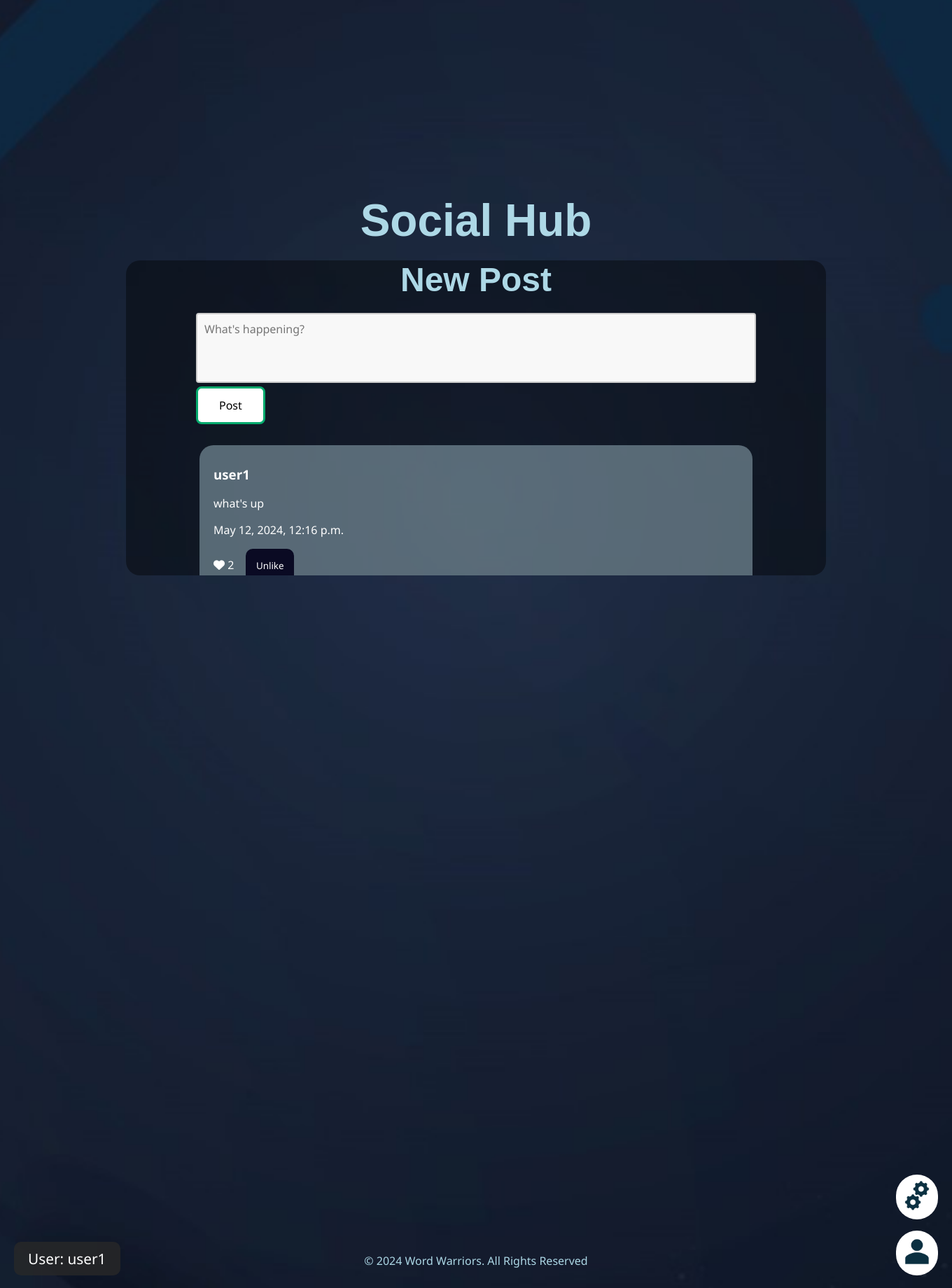
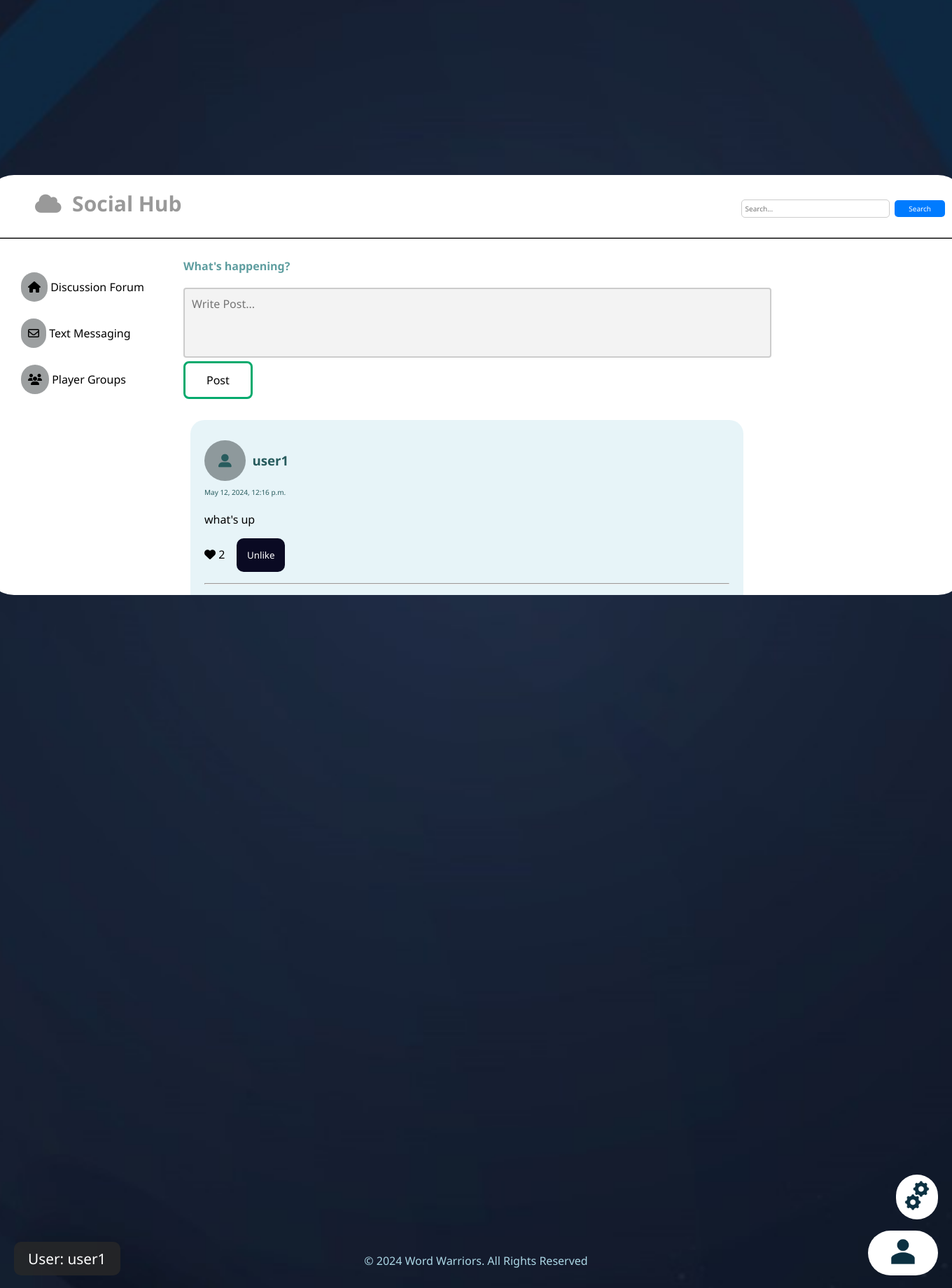
Before and after one commit to panhadng/hangman, a Django app: page /social in a window 1360 px wide. Shown: the part 758-2598 px from the top of the page at 70% size. Run offline with Django 4.2, Linux system fonts and the light colour scheme; a user stored in the database is signed in; data comes from the database, SQL or seed files in the repository; both versions use the stored data as it was after the commit; some libraries are stand-ins or nearby versions; some web fonts are replaced.

Commit message:
Social Hub
Updated social hup css

```diff
--- a/game/static/game/socials.css
+++ b/game/static/game/socials.css
@@ -3,28 +3,45 @@ header > h2{
 }
 .social-container {
   border-radius: 40px;
-  background-color:  rgba(0, 0, 0, 0.4);
-  width: 1000px;
-  height: 450px;
-  border-radius: 20px;
+  background-color:  white;
+  width: 1400px;
+  height: 600px;
   display: flex;
   flex-direction: column;
-  align-items: center;
+  align-items: left;
   overflow-y: scroll;
+  overflow-x: hidden;
   scrollbar-color: rgb(5, 4, 4) rgb(7, 7, 7);
   scrollbar-width: thin;
+}
+
+.header{
+  text-align: left;
+  width: 100%;
+  background-color: #ffffff;
+  color: rgba(0, 0, 0, 0.4);
+  padding-left: 5%;
+  margin-top: 20px;
+  margin-bottom: 20px;
+  font-size: 30px;
+}
+
+.line {
+  border-bottom: 1px solid black; /* This creates a horizontal line */
+  width: 100%; /* Adjust width as needed */
 }
 
 .author-name{
   margin-left: 30px;
   margin-bottom: 0px;
-  color: white;
+  color: rgb(16, 12, 12);
 }
 
 .create-post #post {
   min-height: 100px;
   min-width: 800px;
   padding: 10px;
+  background-color: rgba(224, 225, 225, 0.4);
 }
 
 .post {
@@ -33,7 +50,7 @@ header > h2{
   width: 750px;
   padding: 10px 20px;
   border-radius: 20px;
-  color: white;
+  color: black;
   margin-top: 30px;
 }
 
@@ -78,9 +95,9 @@ header > h2{
 }
 
 .per-comment {
-  background-color: white;
   margin: 10px 20px;
   border-radius: 30px;
+  color: rgba(0, 0, 0, 0.4);
 }
 
 /* .per-comment h4, */
@@ -121,3 +138,74 @@ header > h2{
   background-color: #04AA6D; /* Green */
   color: white;
 }
+
+/* search btn */
+
+.search-container {
+  position: relative;
+  float:right;
+  right: 100px;
+}
+
+.search-container input[type="text"] {
+  width: 200px; /* Adjust width as needed */
+  padding: 5px;
+  border: 1px solid #ccc;
+  border-radius: 5px;
+  font-size: 10px;
+  outline: none;
+}
+
+.search-container button[type="submit"] {
+  padding: 5px 20px;
+  background-color: #007bff;
+  color: #fff;
+  border: none;
+  border-radius: 5px;
+  cursor: pointer;
+  font-size: 10px;
+}
+
+.search-container button[type="submit"]:hover {
+  background-color: #0056b3;
+}
+
+.sidenav{
+    position: relative;
+    align-items: left;
+    width: 18%;
+    padding-left: 30px;
+    padding-top: 50px;
+    padding-bottom: 40px;
+  }
+
+.content{
+  position: relative;
+  float: right;
+  width: 60%
+}
+
+.commentbox{
+    display: flex;
+    padding-left: 0%;
+}
+
+a{
+  text-decoration: none;
+  color: #000000;
+  margin-bottom: 30%;
+  padding: 20px;
+
+}
+
+a .icon{
+  background-color: rgba(9, 16, 18, 0.4);
+  border-radius: 20px;
+  padding: 10px;
+}
+
+a:hover{
+  background-color: rgb(197, 220, 244);
+  border-radius: 20px;
+  padding: 20px;
+}
--- a/game/templates/game/layout.html
+++ b/game/templates/game/layout.html
@@ -43,6 +43,7 @@
     {% comment %} JavaScript {% endcomment %}
     <script src="{% static 'game/app.js' %}"></script>
     <script src="{% static 'game/socials.js' %}"></script>
+    <link rel="stylesheet" href="https://cdnjs.cloudflare.com/ajax/libs/font-awesome/4.7.0/css/font-awesome.min.css">
 
     <title>Hangman Game</title>
   </head>
--- a/game/templates/game/social.html
+++ b/game/templates/game/social.html
@@ -1,41 +1,69 @@
 {% extends "game/layout.html" %} {% block body %}
 
-
-<header>
-  <h2>Social Hub</h2>
-</header>
 
 <main>
   <div class="social-container">
     {% if user.is_authenticated %}
+    <div class="header">
+      <i class="fas fa-cloud"></i>&nbsp;&nbsp;<span style="font-weight: bold;">Social Hub</span>
+      <div class="search-container">
+        <input type="text" placeholder="Search...">
+        <button type="submit">Search</button>
+      </div>
+    </div>
+    <hr class="line">
 
+    <div class="commentbox">
+
+      <div class="sidenav">
+        <a href="#">
+          <span class="icon"><i class="fas fa-home"></i></span>
+          <span class="item">Discussion Forum</span></a><br><br><br>
+        <a href="#"><span class="icon"><i class="far fa-envelope"></i></span>
+          <span class="item">Text Messaging</span></a><br><br><br>
+        <a href="#"><span class="icon"><i class="fas fa-users"></i></span>
+          <span class="item">Player Groups</span></a>
+      </div>
+
+      <div class="content">
+        <div style="color: cadetblue; margin-top: 20px; margin-bottom: 20px; font-weight: bold;">
+          What's happening?
+        </div>
         <form class="create-post" method="post" action="{% url 'post' %}">
           {% csrf_token %}
-      <h3 class="new-post">New Post</h3>
-      <textarea id="post" name="post" placeholder="What's happening?"></textarea>
+          <textarea id="post" name="post" placeholder="Write Post..."></textarea>
           <br>
           <input class="btn btn-primary" id="post-btn" type="submit" value="Post" />
         </form>
-    {% endif %} {% for post in posts %}
+        {% endif %}
+
+        {% for post in posts %}
 
         <div class="post">
-      <h3>{{ post.author }}</h3>
+          <h3 style="font-weight: bold; color: rgb(40, 92, 94);"><i class="fas fa-user-alt" style="background-color: rgba(9, 16, 18, 0.4);
+            border-radius: 40px; padding: 20px;"></i>&nbsp;&nbsp;{{ post.author }}<br>
+            <span style="font-weight: normal; font-size: x-small;">{{ post.timestamp }}</span>
+          </h3>
+
           <div class="post-content" data-content="{{ post.post }}" data-post-id="{{ post.id }}">
             <p>{{ post.post }}</p>
           </div>
-      <p><span>{{ post.timestamp }}</span></p>
+
           <p>
             <i class="fa-solid fa-heart"></i>
             <span class="like-count"> {{ post.like_count }}</span>&nbsp;&nbsp;&nbsp;
             <button class="like">Like</button>
           </p>
+          <hr>
           <div class="like-comment">
+            <span style="font-weight: bold; color: rgb(40, 92, 94); padding: 10px;">Comments</span>
             <textarea class="comment-text" placeholder="Write a comment..."></textarea>
             <button class="comment">Comment</button>
 
             {% for comment in comments %}
             {% if comment.post_id == post.id %}{% endif %}
-        <h4 class="author-name">{{comment.author}}</h4>
+            <h4 class="author-name"><i class="fas fa-user-alt"
+                style="border-radius: 40px; padding: 10px;"></i>{{comment.author}}</h4>
             <div class="per-comment">
               <p>{{comment.comment}}</p>
             </div>
@@ -45,6 +73,10 @@
 
         {% endfor %}
       </div>
+    </div>
+
+
+  </div>
 </main>
 
 {% endblock %}
```
Also changed, not shown: db.sqlite3. Lines whose indentation alone changed are shown as unchanged.
